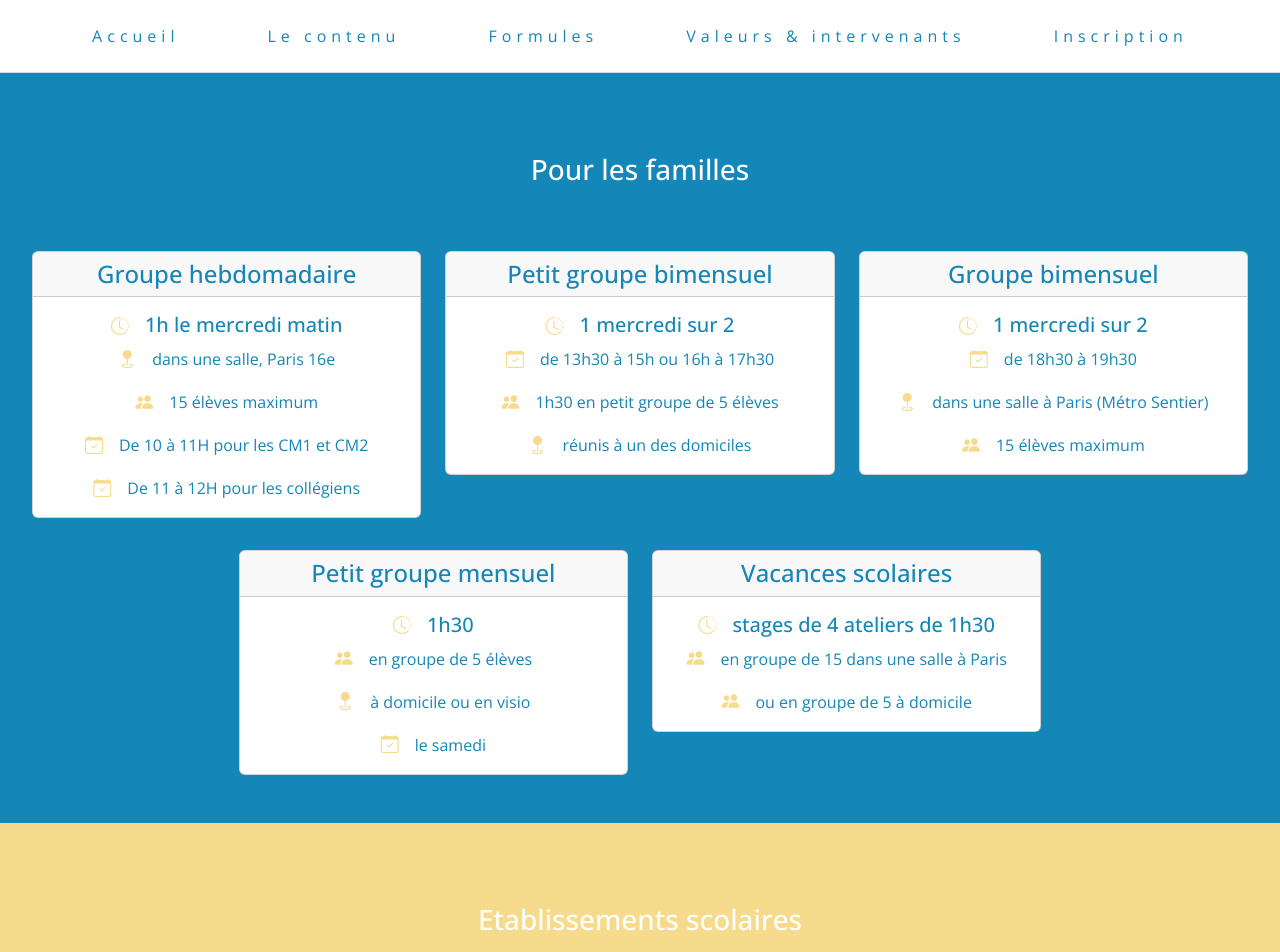
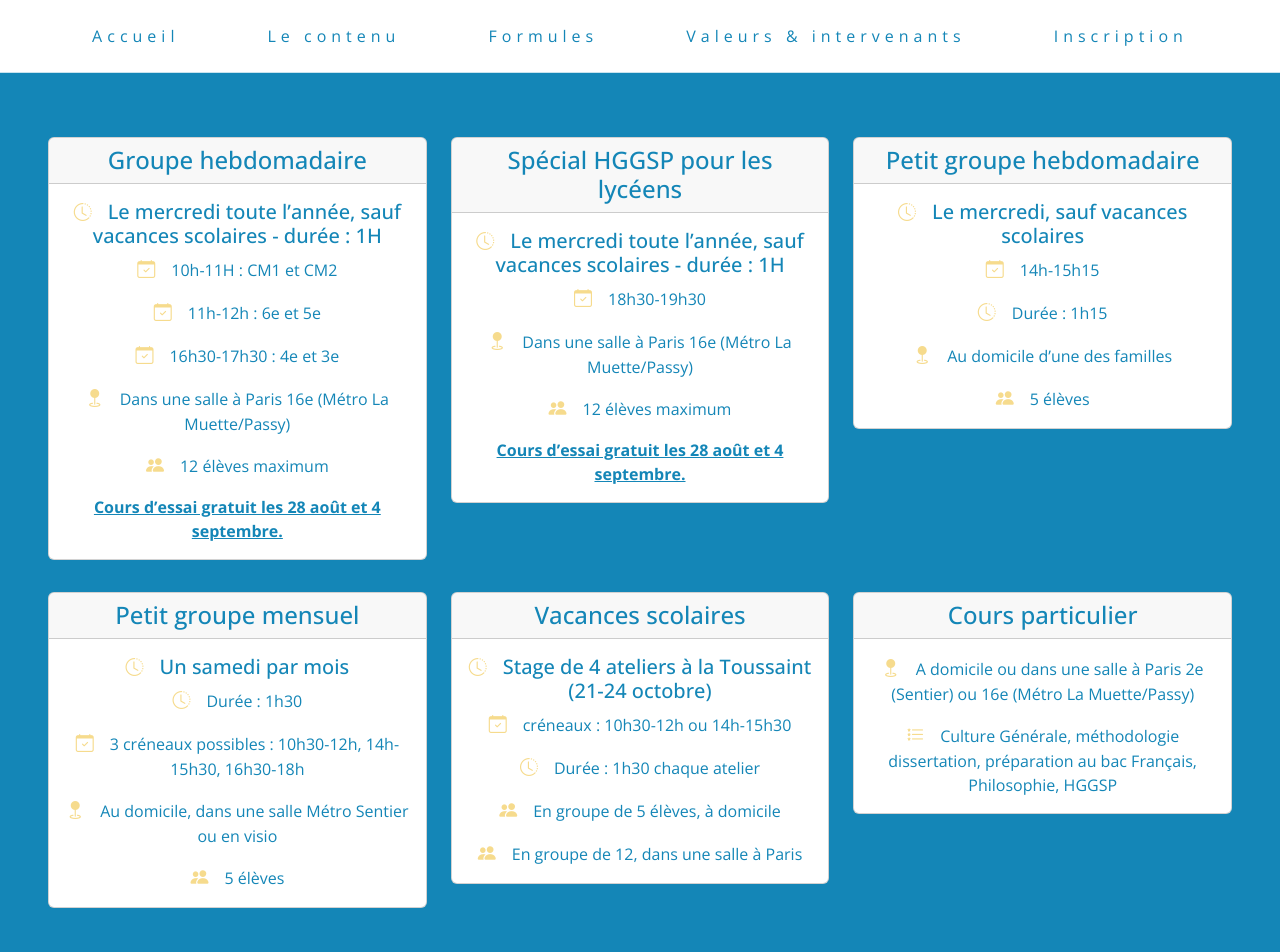
Before and after one commit to jbcharrier/etincelles, an Angular app: page /formules in a window 1280 px wide. Shown: the top 952 px of the page. Built offline with nearby package versions, Linux system fonts and the light colour scheme.

Commit message:
End of modifs

```diff
--- a/src/app/accueil/accueil.component.html
+++ b/src/app/accueil/accueil.component.html
@@ -53,7 +53,7 @@
       <p>
         Les ateliers Étincelles se tiennent à <span class="bold">Paris</span>,
         en groupe de <span class="bold">5 élèves à domicile</span>, ou de
-        <span class="bold">15 élèves maximum dans une salle</span>. Possiblités
+        <span class="bold">12 élèves maximum dans une salle</span>. Possiblités
         de <span class="bold">visioconférence</span>. Ils sont aussi destinés
         aux <span class="bold">établissements scolaires</span> (atelier
         périscolaire ou intervention ponctuelle).
--- a/src/app/atelier/atelier.component.html
+++ b/src/app/atelier/atelier.component.html
@@ -4,22 +4,21 @@
     <div class="col-xxl-6 text">
       <p>
         L'ambiance est dynamique et bienveillante. Les élèves sont tous invités
-        à participer activement. Ils peuvent proposer des sujets qui les
-        intéressent.
+        à <span class="bold">participer activement</span>. Ils peuvent proposer des <span class="bold">sujets qui les
+        intéressent</span>.
       </p>
 
       <p>
         Chaque atelier commence par quelques étirements pour favoriser la
-        concentration. Un quiz et un récapitulatif de l'actualité sont ensuite
-        proposés, avant d'aborder un sujet de fond.
+        concentration. Un <span class="bold">quiz</span> et un <span class="bold">récapitulatif de l'actualité</span> sont ensuite
+        proposés, avant d'aborder un <span class="bold">sujet de fond</span>.
       </p>
 
       <p>
-        Les élèves repartent avec un résumé qu’ils ont complété, pour poursuivre
+        Les élèves repartent avec un <span class="bold">résumé qu’ils ont complété</span>, pour poursuivre
         les discussions à la maison. Des suggestions de lectures et d'activités
         complémentaires sont proposées. Les ateliers sont animés par Olivier de
-        Pins, professeur des écoles et journaliste, et parfois par un autre
-        intervenant, formé à la méthode.
+        Pins, professeur des écoles et journaliste.
       </p>
     </div>
     <div class="col-xxl-4 photo1"></div>
--- a/src/app/atelier/atelier.component.scss
+++ b/src/app/atelier/atelier.component.scss
@@ -8,6 +8,9 @@
       text-align: justify;
       p {
         color: white;
+        .bold{
+          font-weight: bolder;
+        }
       }
     }
     .photo1 {
--- a/src/app/formules/formules.component.html
+++ b/src/app/formules/formules.component.html
@@ -1,68 +1,79 @@
 <div class="container-fluid formules text-center">
   <div class="row">
     <div class="col family">
-      <h3>Pour les familles</h3>
       <div class="row justify-content-center first">
         <div class="col-md-4">
           <div class="card">
             <h4 class="card-header">Groupe hebdomadaire</h4>
             <div class="card-body">
               <h5 class="card-title">
-                <i class="bi bi-clock-history"></i>1h le mercredi matin
+                <i class="bi bi-clock-history"></i>Le mercredi toute l’année,
+                sauf vacances scolaires - durée : 1H
               </h5>
               <p class="card-text">
-                <i class="bi bi-geo-fill"></i>dans une salle, Paris 16e
+                <i class="bi bi-calendar-check"></i>10h-11H : CM1 et CM2
               </p>
               <p class="card-text">
-                <i class="bi bi-people-fill"></i>15 élèves maximum
+                <i class="bi bi-calendar-check"></i>11h-12h : 6e et 5e
               </p>
               <p class="card-text">
-                <i class="bi bi-calendar-check"></i>De 10 à 11H pour les CM1 et
-                CM2
+                <i class="bi bi-calendar-check"></i>16h30-17h30 : 4e et 3e
               </p>
               <p class="card-text">
-                <i class="bi bi-calendar-check"></i>De 11 à 12H pour les
-                collégiens
+                <i class="bi bi-geo-fill"></i>Dans une salle à Paris 16e (Métro
+                La Muette/Passy)
+              </p>
+              <p class="card-text">
+                <i class="bi bi-people-fill"></i>12 élèves maximum
+              </p>
+              <p class="card-text special">
+                Cours d’essai gratuit les 28 août et 4 septembre.
               </p>
             </div>
           </div>
         </div>
         <div class="col-md-4">
           <div class="card">
-            <h4 class="card-header">Petit groupe bimensuel</h4>
+            <h4 class="card-header">Spécial HGGSP pour les lycéens</h4>
             <div class="card-body">
               <h5 class="card-title">
-                <i class="bi bi-clock-history"></i>1 mercredi sur 2
+                <i class="bi bi-clock-history"></i>Le mercredi toute l’année,
+                sauf vacances scolaires - durée : 1H
               </h5>
               <p class="card-text">
-                <i class="bi bi-calendar-check"></i>de 13h30 à 15h ou 16h à 17h30
+                <i class="bi bi-calendar-check"></i>18h30-19h30
               </p>
               <p class="card-text">
-                <i class="bi bi-people-fill"></i>1h30 en petit groupe de 5 élèves
+                <i class="bi bi-geo-fill"></i>Dans une salle à Paris 16e (Métro
+                La Muette/Passy)
               </p>
               <p class="card-text">
-                <i class="bi bi-geo-fill"></i>réunis à un des domiciles
+                <i class="bi bi-people-fill"></i>12 élèves maximum
+              </p>
+              <p class="card-text special">
+                Cours d’essai gratuit les 28 août et 4 septembre.
               </p>
             </div>
           </div>
         </div>
         <div class="col-md-4">
           <div class="card">
-            <h4 class="card-header">Groupe bimensuel</h4>
+            <h4 class="card-header">Petit groupe hebdomadaire</h4>
             <div class="card-body">
               <h5 class="card-title">
-                <i class="bi bi-clock-history"></i>1 mercredi sur 2
+                <i class="bi bi-clock-history"></i>Le mercredi, sauf vacances
+                scolaires
               </h5>
               <p class="card-text">
-                <i class="bi bi-calendar-check"></i>de 18h30 à 19h30
+                <i class="bi bi-calendar-check"></i>14h-15h15
               </p>
               <p class="card-text">
-                <i class="bi bi-geo-fill"></i>dans une salle à Paris (Métro
-                Sentier)
+                <i class="bi bi-clock-history"></i>Durée : 1h15
               </p>
               <p class="card-text">
-                <i class="bi bi-people-fill"></i>15 élèves maximum
+                <i class="bi bi-geo-fill"></i>Au domicile d’une des familles
               </p>
+              <p class="card-text"><i class="bi bi-people-fill"></i>5 élèves</p>
             </div>
           </div>
         </div>
@@ -73,17 +84,20 @@
             <h4 class="card-header">Petit groupe mensuel</h4>
             <div class="card-body">
               <h5 class="card-title">
-                <i class="bi bi-clock-history"></i>1h30
+                <i class="bi bi-clock-history"></i>Un samedi par mois
               </h5>
               <p class="card-text">
-                <i class="bi bi-people-fill"></i>en groupe de 5 élèves
+                <i class="bi bi-clock-history"></i>Durée : 1h30
               </p>
               <p class="card-text">
-                <i class="bi bi-geo-fill"></i>à domicile ou en visio
+                <i class="bi bi-calendar-check"></i>3 créneaux possibles :
+                10h30-12h, 14h-15h30, 16h30-18h
               </p>
               <p class="card-text">
-                <i class="bi bi-calendar-check"></i>le samedi
+                <i class="bi bi-geo-fill"></i>Au domicile, dans une salle Métro
+                Sentier ou en visio
               </p>
+              <p class="card-text"><i class="bi bi-people-fill"></i>5 élèves</p>
             </div>
           </div>
         </div>
@@ -92,14 +106,38 @@
             <h4 class="card-header">Vacances scolaires</h4>
             <div class="card-body">
               <h5 class="card-title">
-                <i class="bi bi-clock-history"></i>stages de 4 ateliers de 1h30
+                <i class="bi bi-clock-history"></i>Stage de 4 ateliers à la
+                Toussaint (21-24 octobre)
               </h5>
               <p class="card-text">
-                <i class="bi bi-people-fill"></i>en groupe de 15 dans une salle
+                <i class="bi bi-calendar-check"></i>créneaux : 10h30-12h ou
+                14h-15h30
+              </p>
+              <p class="card-text">
+                <i class="bi bi-clock-history"></i>Durée : 1h30 chaque atelier
+              </p>
+              <p class="card-text">
+                <i class="bi bi-people-fill"></i>En groupe de 5 élèves, à
+                domicile
+              </p>
+              <p class="card-text">
+                <i class="bi bi-people-fill"></i>En groupe de 12, dans une salle
                 à Paris
               </p>
+            </div>
+          </div>
+        </div>
+        <div class="col-md-4">
+          <div class="card">
+            <h4 class="card-header">Cours particulier</h4>
+            <div class="card-body">
               <p class="card-text">
-                <i class="bi bi-people-fill"></i>ou en groupe de 5 à domicile
+                <i class="bi bi-geo-fill"></i>A domicile ou dans une salle à
+                Paris 2e (Sentier) ou 16e (Métro La Muette/Passy)
+              </p>
+              <p class="card-text">
+                <i class="bi bi-list-stars"></i>Culture Générale, méthodologie
+                dissertation, préparation au bac Français, Philosophie, HGGSP
               </p>
             </div>
           </div>
@@ -109,20 +147,20 @@
   </div>
   <div class="row">
     <div class="col etablissements">
-      <h3>Etablissements scolaires</h3>
+      <h1>Etablissements scolaires</h1>
       <div class="row justify-content-center first">
         <div class="col-md-4">
           <div class="card">
             <h4 class="card-header">Intervention en classe</h4>
             <div class="card-body">
               <h5 class="card-title">
-                <i class="bi bi-clock-history"></i>Sur une ou plusieurs
-                demi-journées
+                <i class="bi bi-clock-history"></i>1h30
               </h5>
               <p class="card-text">
-                Sur des thèmes à définir ensemble, ou parmi ceux-ci : panorama
-                des médias, fake news, enjeux autour de l’intelligence
-                artificielle, civilisations anciennes, conflits actuels.
+                Sur un ou plusieurs thèmes à définir ensemble, ou parmi ceux-ci
+                : panorama des médias, fake news, enjeux autour de
+                l’intelligence artificielle, civilisations anciennes, conflits
+                actuels.
               </p>
             </div>
           </div>
--- a/src/app/formules/formules.component.scss
+++ b/src/app/formules/formules.component.scss
@@ -2,11 +2,11 @@
 
 .formules {
   .family, .etablissements {
-    padding: 2rem;
+    padding: 3rem;
     background-color: $base-color;
-    h3 {
+    h1 {
       color: white;
-      margin: 3rem;
+      margin: 2rem;
     }
     h4.mention{
       margin-top: 3rem;
@@ -36,6 +36,10 @@
           color: $yellow-background;
           font-size: large;
         }
+        &.special{
+          text-decoration: underline;
+          font-weight: bold;
+        }
       }
     }
   }
--- a/src/app/inscription/inscription.component.scss
+++ b/src/app/inscription/inscription.component.scss
@@ -2,7 +2,7 @@
   .logo {
     margin-top: 4rem;
     img {
-      width: 20rem;
+      width: 10rem;
     }
   }
   .form {
```
